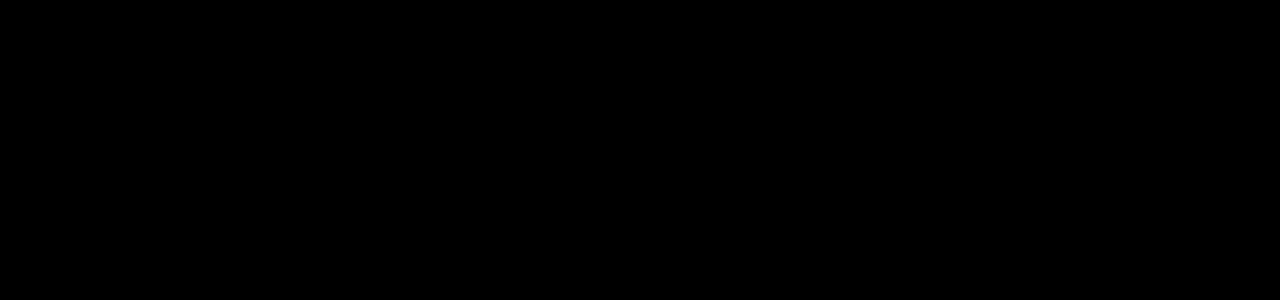
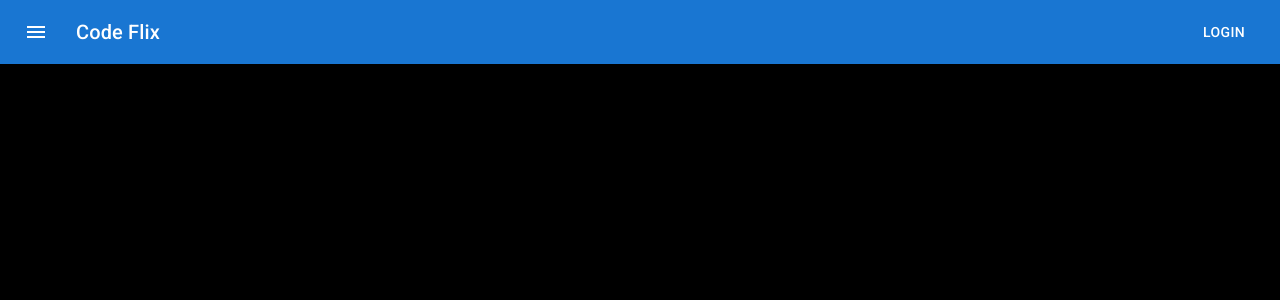
Before and after one commit to henrydev1610/Code-Flix, a React (Vite) app in the folder my-app/: page / in a window 1280 px wide. Shown: the top 300 px of the page. Built offline with nearby package versions, Linux system fonts and the light colour scheme.

Commit message:
criando barra superior

```diff
--- a/my-app/src/App.tsx
+++ b/my-app/src/App.tsx
@@ -1,9 +1,17 @@
 import {Box ,ThemeProvider} from '@mui/system'
 import Header from './Components/Header'
+import { createTheme } from '@mui/material'
+
+
+
+
+
+const theme = createTheme({})
+
 
 const App = ()=>{
   return(
-    <ThemeProvider theme={{}}>
+    <ThemeProvider theme={theme}>
 
       <Box
         component='main'
--- a/my-app/src/Components/Header.tsx
+++ b/my-app/src/Components/Header.tsx
@@ -1,8 +1,27 @@
-
+import { AppBar, Box, Button, IconButton, Toolbar, Typography } from "@mui/material"
+import MenuIcon from '@mui/icons-material/Menu';
 
 const Header = () => {
   return (
-    <div>Header</div>
+    <Box sx={{ flexGrow: 1 }}>
+      <AppBar position="static">
+        <Toolbar>
+          <IconButton
+            size="large"
+            edge="start"
+            color="inherit"
+            aria-label="menu"
+            sx={{ mr: 2 }}
+          >
+            <MenuIcon />
+          </IconButton>
+          <Typography variant="h6" component="div" sx={{ flexGrow: 1 }}>
+            Code Flix
+          </Typography>
+          <Button color="inherit">Login</Button>
+        </Toolbar>
+      </AppBar>
+    </Box>
   )
 }
 
```
